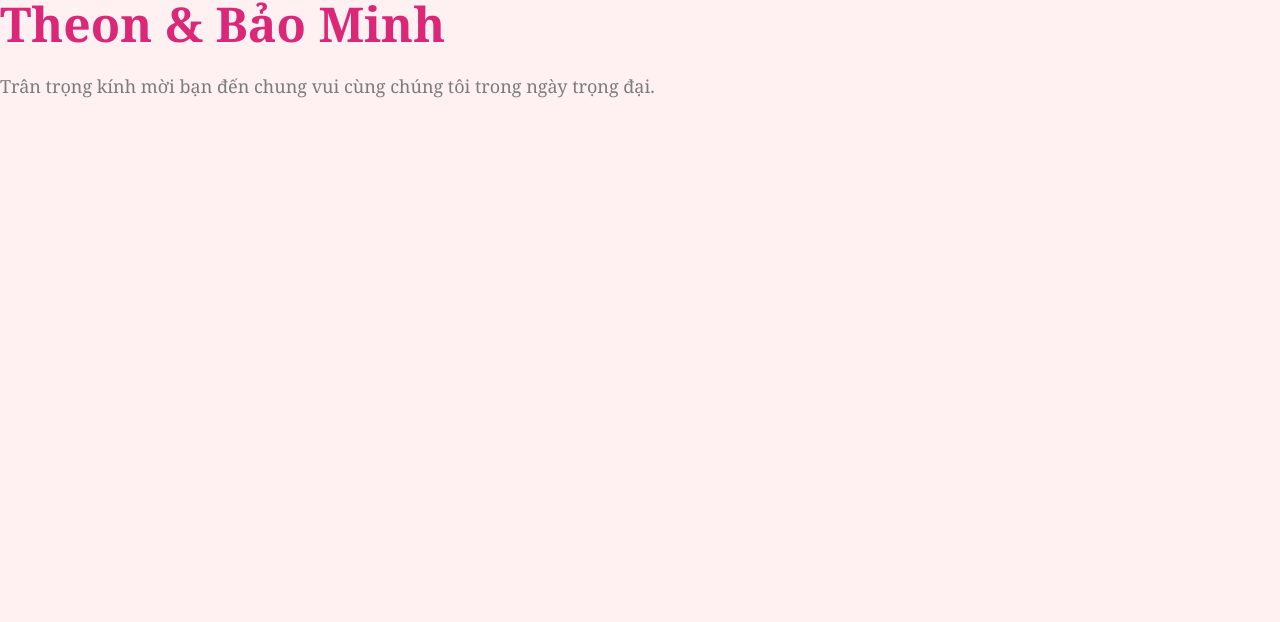
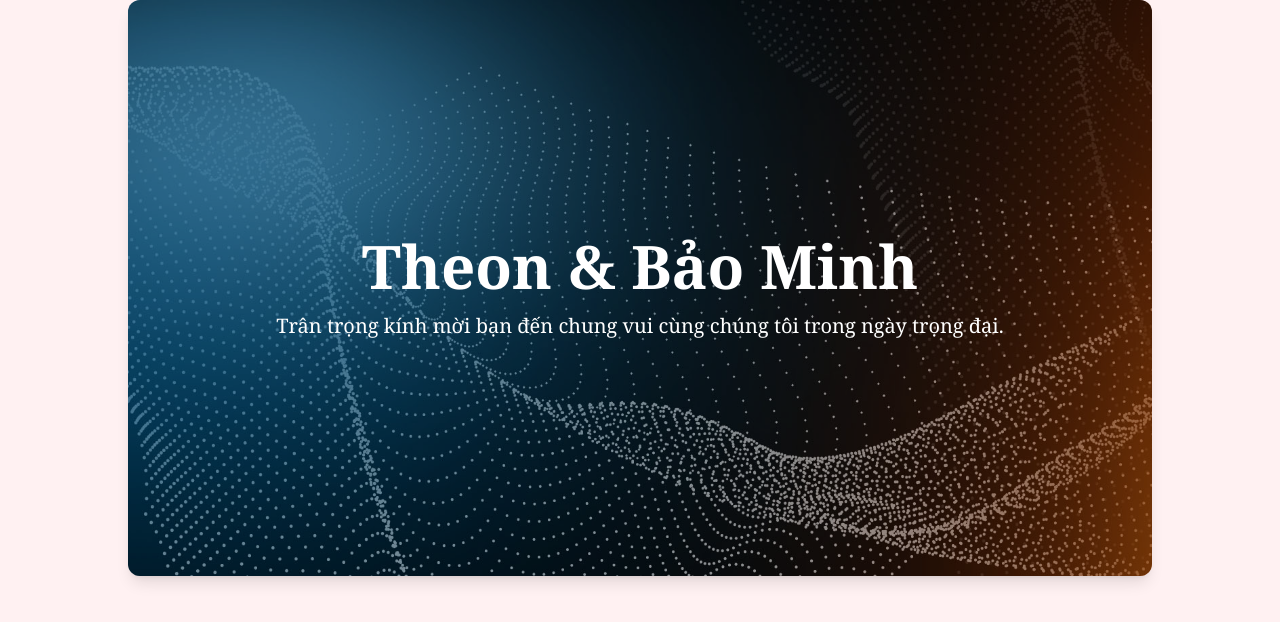
Before and after one commit to TRI-HM/my_website.dev, a Next.js app: page /wedding/components/hero in a window 1280 px wide. Shown: the top 622 px of the page. Built offline with nearby package versions, Linux system fonts and the light colour scheme.

Commit message:
Refactor code structure for improved readability and maintainability

```diff
--- a/app/wedding/components/hero/page.tsx
+++ b/app/wedding/components/hero/page.tsx
@@ -1,13 +1,31 @@
+import { motion, useScroll, useTransform } from "framer-motion";
+
 export default function HeroSection() {
+  const { scrollY } = useScroll();
+  const y = useTransform(scrollY, [0, 300], ["0px", "150px"]);
+
   return (
-    <section className="mb-12">
-      <h1 className="text-5xl font-bold text-pink-600 mb-6 animate-fade-in">
-        Theon & Bảo Minh
-      </h1>
-      <p className="text-lg animate-fade-in delay-100">
-        Trân trọng kính mời bạn đến chung vui cùng chúng tôi trong ngày trọng
-        đại.
-      </p>
-    </section>
+    <motion.section
+      id="hero"
+      style={{ backgroundPositionY: y }}
+      className="mb-12 relative bg-[url('/images/wedding/hero-banner.jpg')] bg-cover bg-center aspect-video max-w-5xl mx-auto rounded-xl overflow-hidden shadow-lg">
+      <div className="absolute inset-0 bg-black/40 flex flex-col justify-center items-center text-white text-center px-4">
+        <motion.h1
+          initial={{ opacity: 0, y: -20 }}
+          animate={{ opacity: 1, y: 0 }}
+          transition={{ duration: 0.8 }}
+          className="text-4xl sm:text-6xl font-bold mb-4">
+          Theon & Bảo Minh
+        </motion.h1>
+        <motion.p
+          initial={{ opacity: 0, y: 20 }}
+          animate={{ opacity: 1, y: 0 }}
+          transition={{ duration: 0.8, delay: 0.2 }}
+          className="text-lg sm:text-xl">
+          Trân trọng kính mời bạn đến chung vui cùng chúng tôi trong ngày trọng
+          đại.
+        </motion.p>
+      </div>
+    </motion.section>
   );
 }
--- a/app/wedding/page.tsx
+++ b/app/wedding/page.tsx
@@ -1,3 +1,4 @@
+"use client";
 import CoupleImageSection from "./components/coupleImage/page";
 import EventInfoSection from "./components/eventInfo/page";
 import FooterSection from "./components/footer/page";
--- a/package.json
+++ b/package.json
@@ -9,6 +9,7 @@
     "lint": "next lint"
   },
   "dependencies": {
+    "framer-motion": "^12.18.1",
     "next": "15.1.4",
     "react": "^19.0.0",
     "react-dnd": "^16.0.1",
```
Also changed, not shown: public/images/wedding/hero-banner.jpg (added), 1 other file (tests, documents, lock files or other folders).
